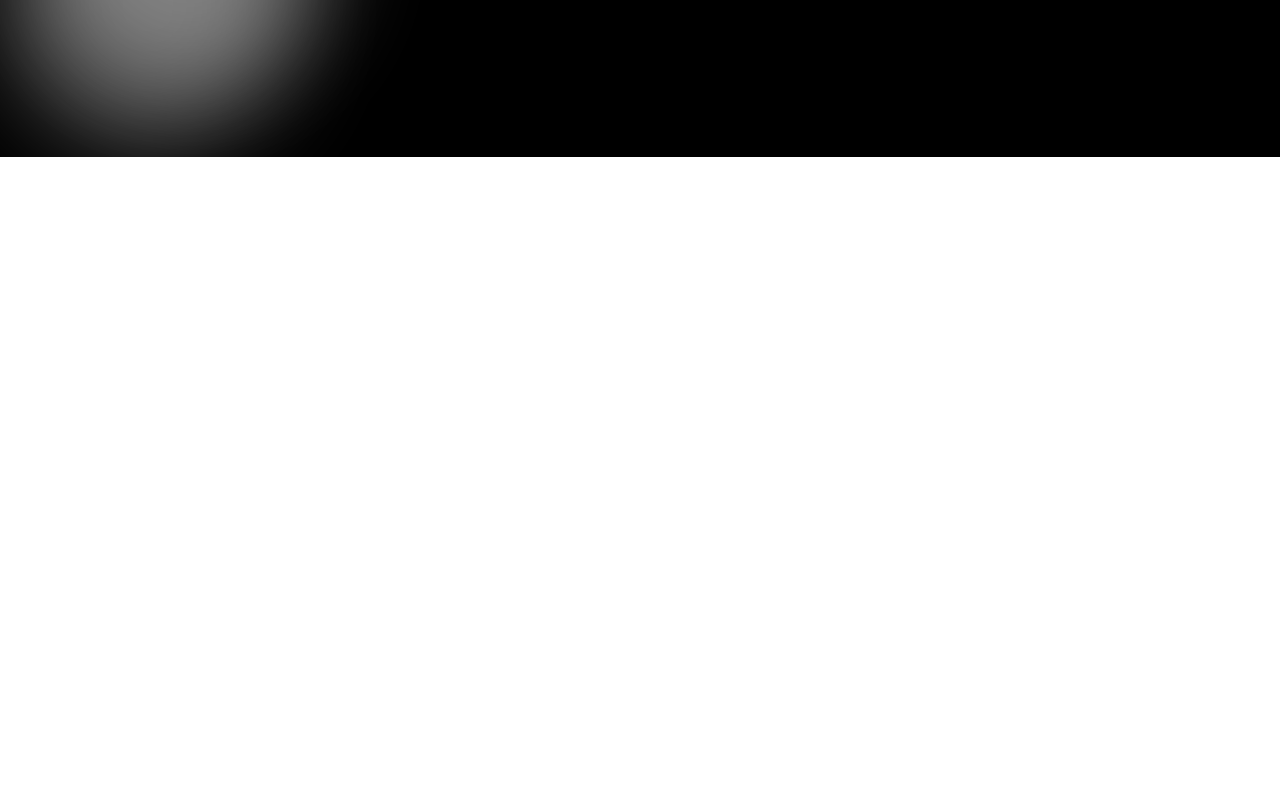
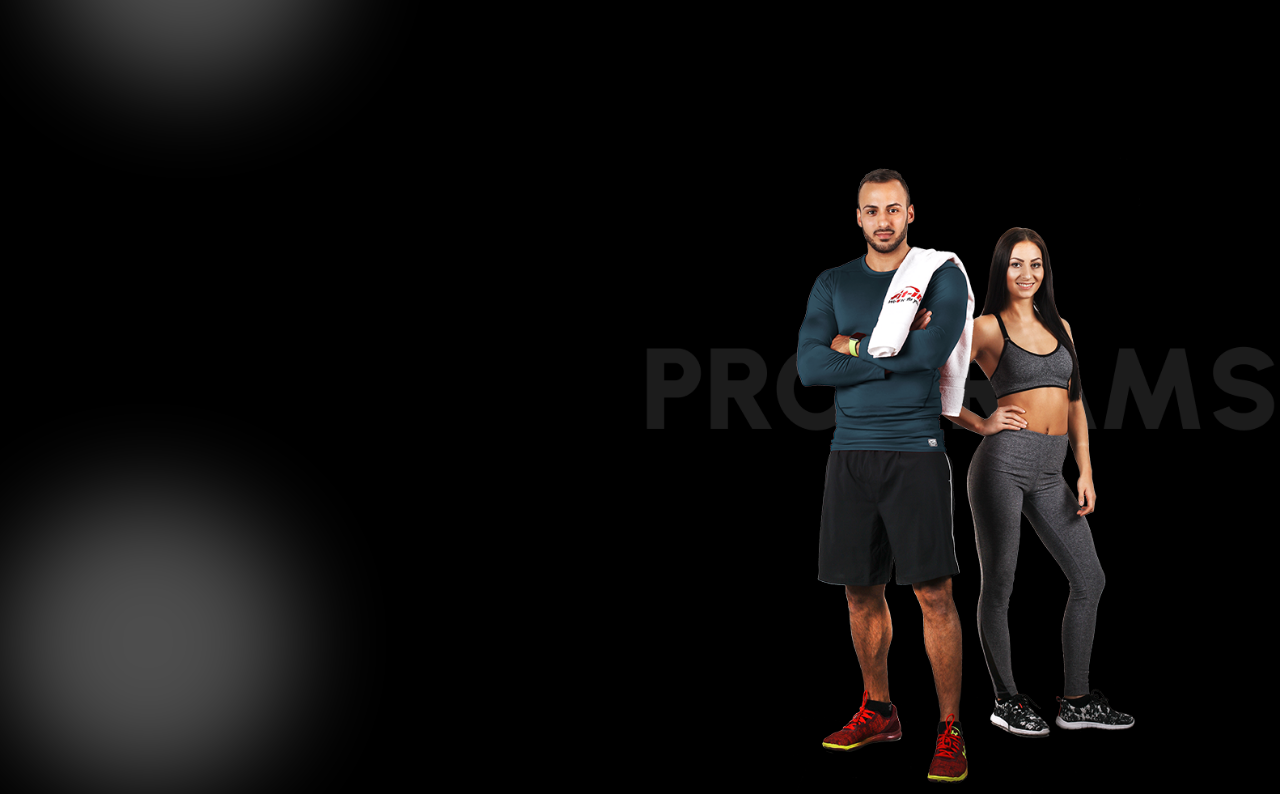
Before and after one commit to shehanrandika99/Modern-Gym, an Angular app in the folder GymApplication/: page / in a window 1280 px wide. Shown: the part 643-1437 px from the top of the page. Before the commit the page ends 800 px from the top, so only its background shows below. Built offline with nearby package versions, Linux system fonts and the light colour scheme.

Commit message:
Add Program component to app.component.html

```diff
--- a/GymApplication/src/app/app.component.html
+++ b/GymApplication/src/app/app.component.html
@@ -15,6 +15,7 @@
         <!-- Main Content -->
         <router-outlet></router-outlet>
         <app-crousel></app-crousel>
+        <app-program></app-program>
 
     </div>
 </div>
```
